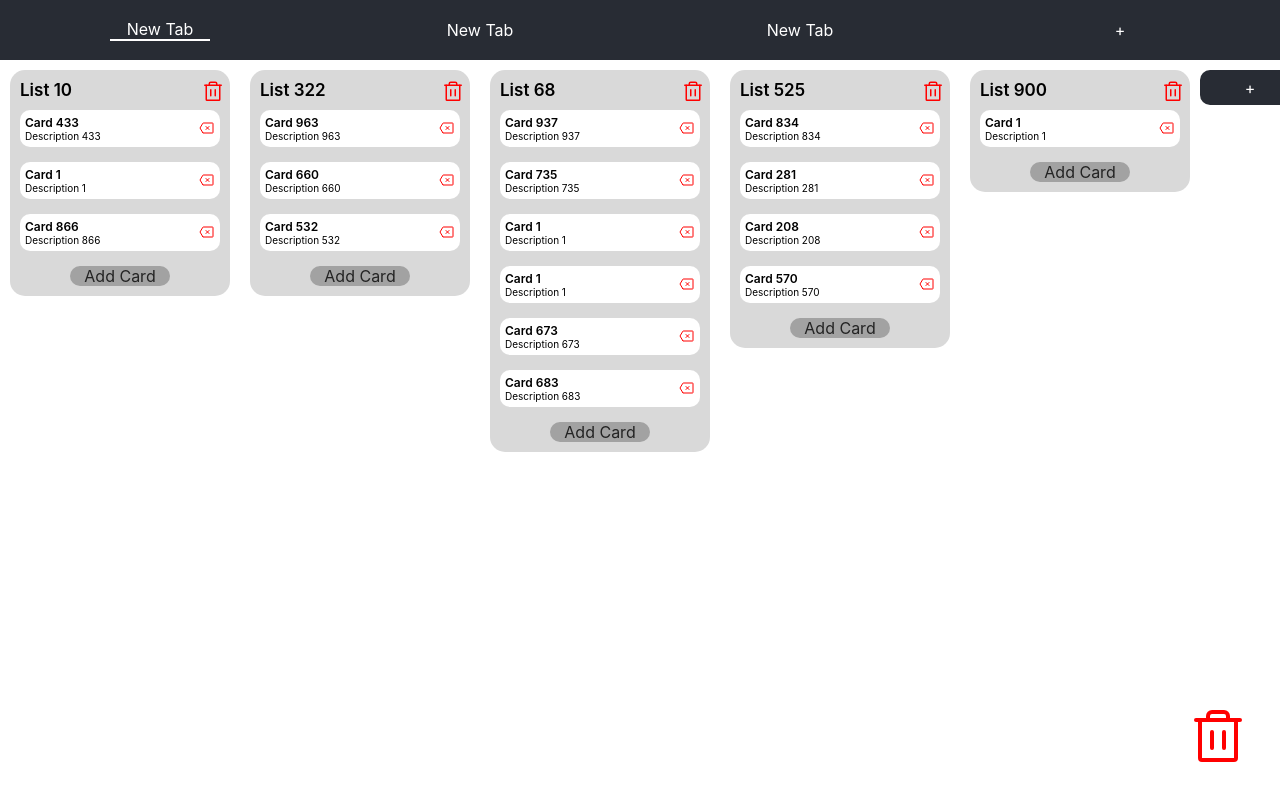
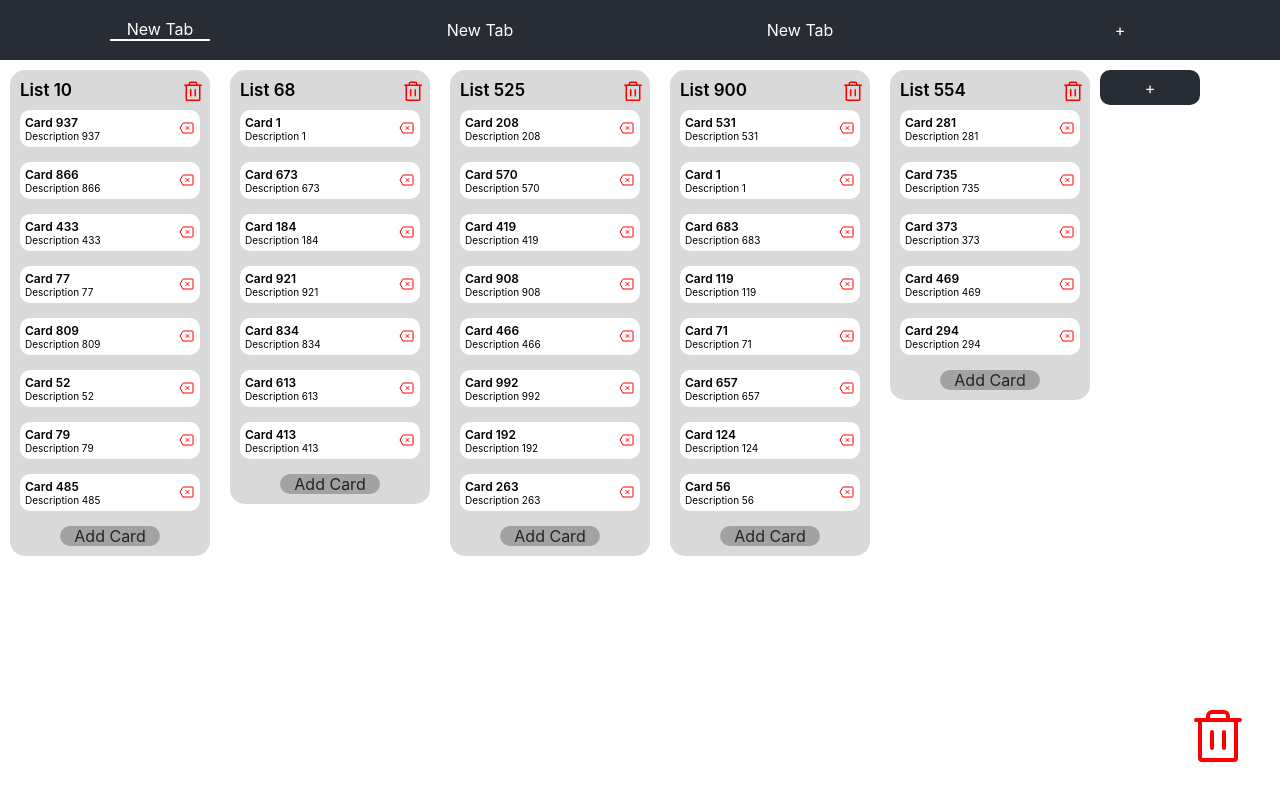
Before and after one commit to Mehdimed/trello, a React (Create React App) app: page / in a window 1280 px wide. Built offline with nearby package versions, Linux system fonts and the light colour scheme; data requests are answered from the project's data file.

Commit message:
extract all logic of the components

```diff
--- a/src/components/List.js
+++ b/src/components/List.js
@@ -19,6 +19,7 @@ const Container = styled.div`
     min-width: 200px;
     padding: 10px;
     margin: 10px;
+    transition: all 0.2s ease-in-out;
 `;
 
 const Title = styled.div`
@@ -53,6 +54,7 @@ const trashStyle = {
 }
 
 export default function List({ list, prefix }) {
+
 
   const db = React.useContext(TabsContext);
 
--- a/src/global.css
+++ b/src/global.css
@@ -11,3 +11,9 @@ code {
   font-family: source-code-pro, Menlo, Monaco, Consolas, 'Courier New',
     monospace;
 }
+
+*,
+*::before,
+*::after {
+  box-sizing: border-box;
+}
--- a/src/routes/Home.js
+++ b/src/routes/Home.js
@@ -65,8 +65,7 @@ export default function Home() {
             return tab;
         });
 
-        db.updateTabs(newTabs);
-        db.updateActiveTab(newTab);
+
 
         // make a post request to update the data
         fetch(`http://localhost:3000/tabs/${newTab.id}`, {
@@ -75,6 +74,9 @@ export default function Home() {
                 "Content-Type": "application/json",
             },
             body: JSON.stringify(newTab),
+        }).then(() => {
+          db.updateTabs(newTabs);
+          db.updateActiveTab(newTab);
         });
 
     };
--- a/src/utils/db.json
+++ b/src/utils/db.json
@@ -8,40 +8,44 @@
           "title": "List 10",
           "cards": [
             {
+              "id": 937,
+              "title": "Card 937",
+              "description": "Description 937"
+            },
+            {
+              "id": 866,
+              "title": "Card 866",
+              "description": "Description 866"
+            },
+            {
               "id": 433,
               "title": "Card 433",
               "description": "Description 433"
             },
             {
-              "id": 451,
-              "title": "Card 1",
-              "description": "Description 1"
+              "id": 77,
+              "title": "Card 77",
+              "description": "Description 77"
             },
             {
-              "id": 866,
-              "title": "Card 866",
-              "description": "Description 866"
-            }
-          ]
-        },
-        {
-          "id": 322,
-          "title": "List 322",
-          "cards": [
-            {
-              "id": 963,
-              "title": "Card 963",
-              "description": "Description 963"
+              "id": 809,
+              "title": "Card 809",
+              "description": "Description 809"
             },
             {
-              "id": 660,
-              "title": "Card 660",
-              "description": "Description 660"
+              "id": 52,
+              "title": "Card 52",
+              "description": "Description 52"
             },
             {
-              "id": 532,
-              "title": "Card 532",
-              "description": "Description 532"
+              "id": 79,
+              "title": "Card 79",
+              "description": "Description 79"
+            },
+            {
+              "id": 485,
+              "title": "Card 485",
+              "description": "Description 485"
             }
           ]
         },
@@ -50,22 +54,7 @@
           "title": "List 68",
           "cards": [
             {
-              "id": 937,
-              "title": "Card 937",
-              "description": "Description 937"
-            },
-            {
-              "id": 735,
-              "title": "Card 735",
-              "description": "Description 735"
-            },
-            {
-              "id": 414,
-              "title": "Card 1",
-              "description": "Description 1"
-            },
-            {
-              "id": 619,
+              "id": 218,
               "title": "Card 1",
               "description": "Description 1"
             },
@@ -75,9 +64,29 @@
               "description": "Description 673"
             },
             {
-              "id": 683,
-              "title": "Card 683",
-              "description": "Description 683"
+              "id": 184,
+              "title": "Card 184",
+              "description": "Description 184"
+            },
+            {
+              "id": 921,
+              "title": "Card 921",
+              "description": "Description 921"
+            },
+            {
+              "id": 834,
+              "title": "Card 834",
+              "description": "Description 834"
+            },
+            {
+              "id": 613,
+              "title": "Card 613",
+              "description": "Description 613"
+            },
+            {
+              "id": 413,
+              "title": "Card 413",
+              "description": "Description 413"
             }
           ]
         },
@@ -85,16 +94,6 @@
           "id": 525,
           "title": "List 525",
           "cards": [
-            {
-              "id": 834,
-              "title": "Card 834",
-              "description": "Description 834"
-            },
-            {
-              "id": 281,
-              "title": "Card 281",
-              "description": "Description 281"
-            },
             {
               "id": 208,
               "title": "Card 208",
@@ -104,6 +103,36 @@
               "id": 570,
               "title": "Card 570",
               "description": "Description 570"
+            },
+            {
+              "id": 419,
+              "title": "Card 419",
+              "description": "Description 419"
+            },
+            {
+              "id": 908,
+              "title": "Card 908",
+              "description": "Description 908"
+            },
+            {
+              "id": 466,
+              "title": "Card 466",
+              "description": "Description 466"
+            },
+            {
+              "id": 992,
+              "title": "Card 992",
+              "description": "Description 992"
+            },
+            {
+              "id": 192,
+              "title": "Card 192",
+              "description": "Description 192"
+            },
+            {
+              "id": 263,
+              "title": "Card 263",
+              "description": "Description 263"
             }
           ]
         },
@@ -112,9 +141,75 @@
           "title": "List 900",
           "cards": [
             {
-              "id": 218,
+              "id": 531,
+              "title": "Card 531",
+              "description": "Description 531"
+            },
+            {
+              "id": 451,
               "title": "Card 1",
               "description": "Description 1"
+            },
+            {
+              "id": 683,
+              "title": "Card 683",
+              "description": "Description 683"
+            },
+            {
+              "id": 119,
+              "title": "Card 119",
+              "description": "Description 119"
+            },
+            {
+              "id": 71,
+              "title": "Card 71",
+              "description": "Description 71"
+            },
+            {
+              "id": 657,
+              "title": "Card 657",
+              "description": "Description 657"
+            },
+            {
+              "id": 124,
+              "title": "Card 124",
+              "description": "Description 124"
+            },
+            {
+              "id": 56,
+              "title": "Card 56",
+              "description": "Description 56"
+            }
+          ]
+        },
+        {
+          "id": 554,
+          "title": "List 554",
+          "cards": [
+            {
+              "id": 281,
+              "title": "Card 281",
+              "description": "Description 281"
+            },
+            {
+              "id": 735,
+              "title": "Card 735",
+              "description": "Description 735"
+            },
+            {
+              "id": 373,
+              "title": "Card 373",
+              "description": "Description 373"
+            },
+            {
+              "id": 469,
+              "title": "Card 469",
+              "description": "Description 469"
+            },
+            {
+              "id": 294,
+              "title": "Card 294",
+              "description": "Description 294"
             }
           ]
         }
@@ -140,9 +235,9 @@
           "title": "List 525",
           "cards": [
             {
-              "id": 418,
-              "title": "Card 418",
-              "description": "Description 418"
+              "id": 460,
+              "title": "Card 460",
+              "description": "Description 460"
             },
             {
               "id": 329,
@@ -150,9 +245,9 @@
               "description": "Description 329"
             },
             {
-              "id": 460,
-              "title": "Card 460",
-              "description": "Description 460"
+              "id": 418,
+              "title": "Card 418",
+              "description": "Description 418"
             },
             {
               "id": 277,
@@ -166,14 +261,14 @@
           "title": "List 476",
           "cards": [
             {
+              "id": 125,
+              "title": "Card 125",
+              "description": "Description 125"
+            },
+            {
               "id": 689,
               "title": "Card 1",
               "description": "Description 1"
-            },
-            {
-              "id": 125,
-              "title": "Card 125",
-              "description": "Description 125"
             }
           ]
         }
@@ -191,6 +286,16 @@
               "id": 404,
               "title": "Card 1",
               "description": "Description 1"
+            },
+            {
+              "id": 812,
+              "title": "Card 812",
+              "description": "Description 812"
+            },
+            {
+              "id": 413,
+              "title": "Card 413",
+              "description": "Description 413"
             }
           ]
         },
@@ -202,6 +307,16 @@
               "id": 593,
               "title": "Card 1",
               "description": "Description 1"
+            },
+            {
+              "id": 496,
+              "title": "Card 496",
+              "description": "Description 496"
+            },
+            {
+              "id": 101,
+              "title": "Card 101",
+              "description": "Description 101"
             }
           ]
         },
@@ -210,9 +325,24 @@
           "title": "List 106",
           "cards": [
             {
+              "id": 899,
+              "title": "Card 899",
+              "description": "Description 899"
+            },
+            {
+              "id": 926,
+              "title": "Card 926",
+              "description": "Description 926"
+            },
+            {
               "id": 659,
               "title": "Card 1",
               "description": "Description 1"
+            },
+            {
+              "id": 646,
+              "title": "Card 646",
+              "description": "Description 646"
             }
           ]
         }
```
